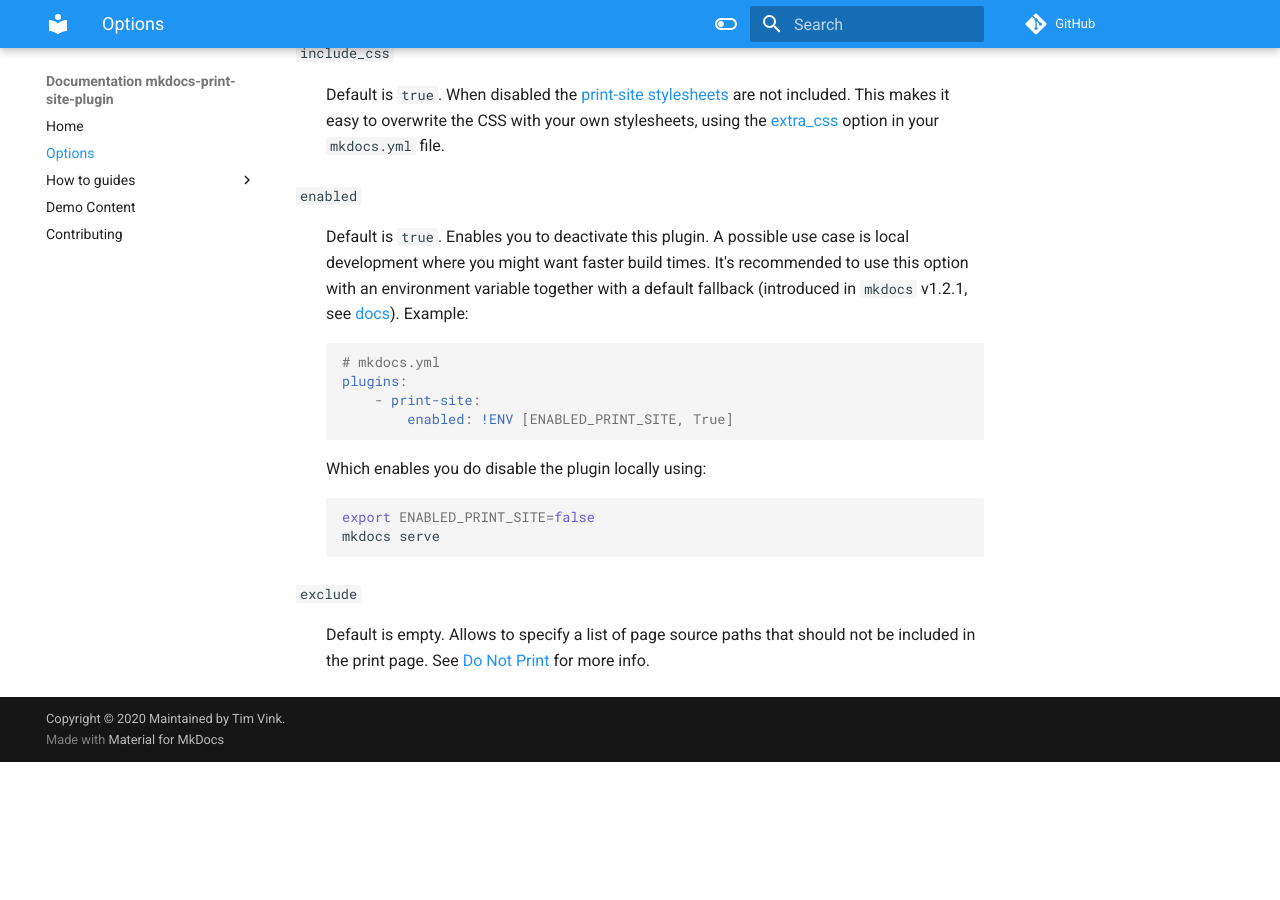
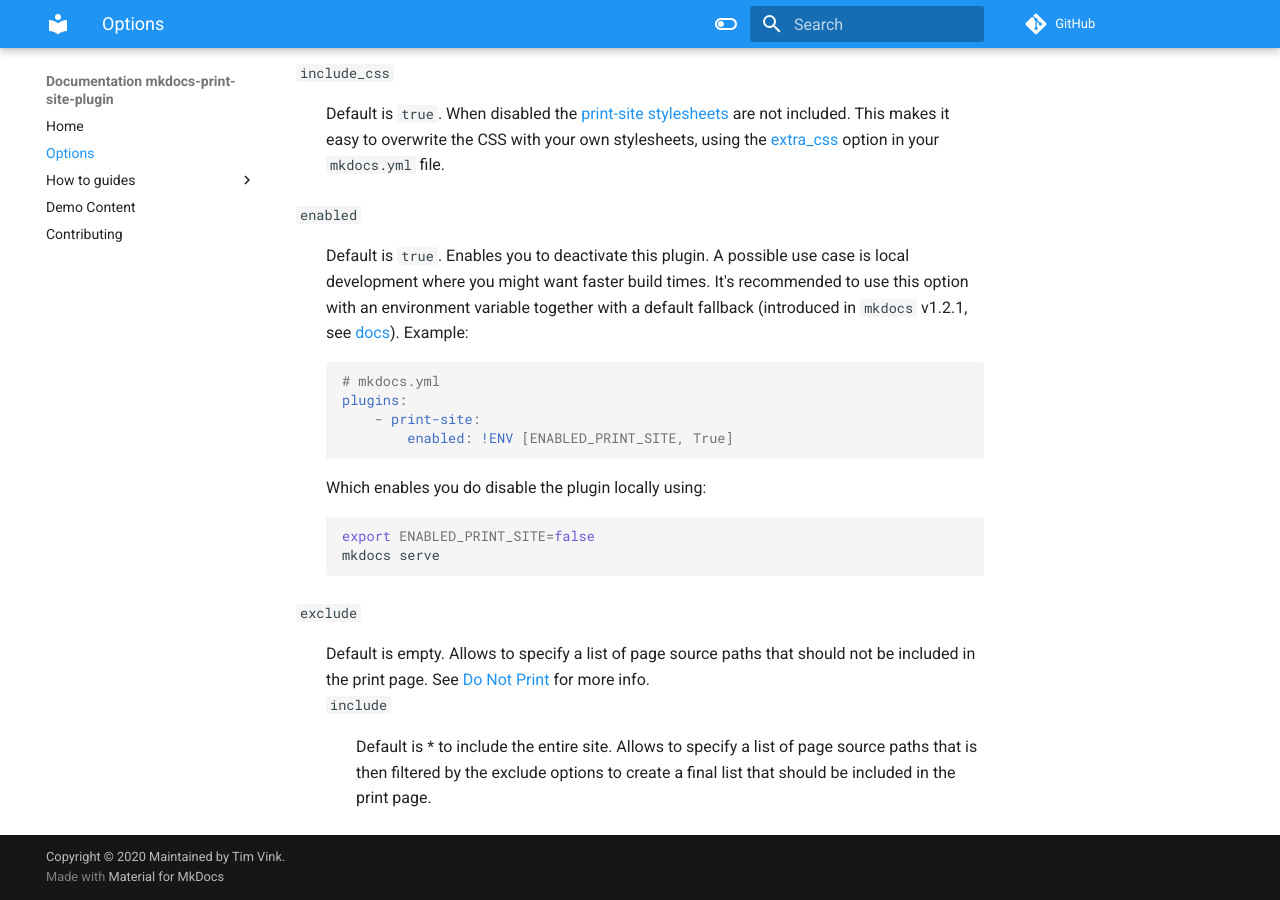
Before and after one commit to timvink/mkdocs-print-site-plugin, an MkDocs documentation site: the page built from docs/options.md, in a window 1280 px wide and 900 px high, scrolled down 2451 px. Built offline with MkDocs 1.6.1 and Material for MkDocs 9.7.7, drawn with Linux system fonts in a browser that asks for light colours; a script that is not in the unit is left out; comment, search, counter and statistics services are not loaded; before the commit the page ends 3213 px from its top, so only the background shows below that.

Commit message:
added include option and comment

````diff
--- a/docs/options.md
+++ b/docs/options.md
@@ -22,6 +22,7 @@ plugins:
       include_css: true
       enabled: true
       exclude:
+      include:
 ```
 
 `add_to_navigation`
@@ -92,3 +93,5 @@ plugins:
 
 `exclude`
 : Default is empty. Allows to specify a list of page source paths that should not be included in the print page. See [Do Not Print](how-to/do_not_print.md#ignoring-an-entire-page) for more info.
+`include`
+: Default is * to include the entire site. Allows to specify a list of page source paths that is then filtered by the exclude options to create a final list that should be included in the print page.
````
